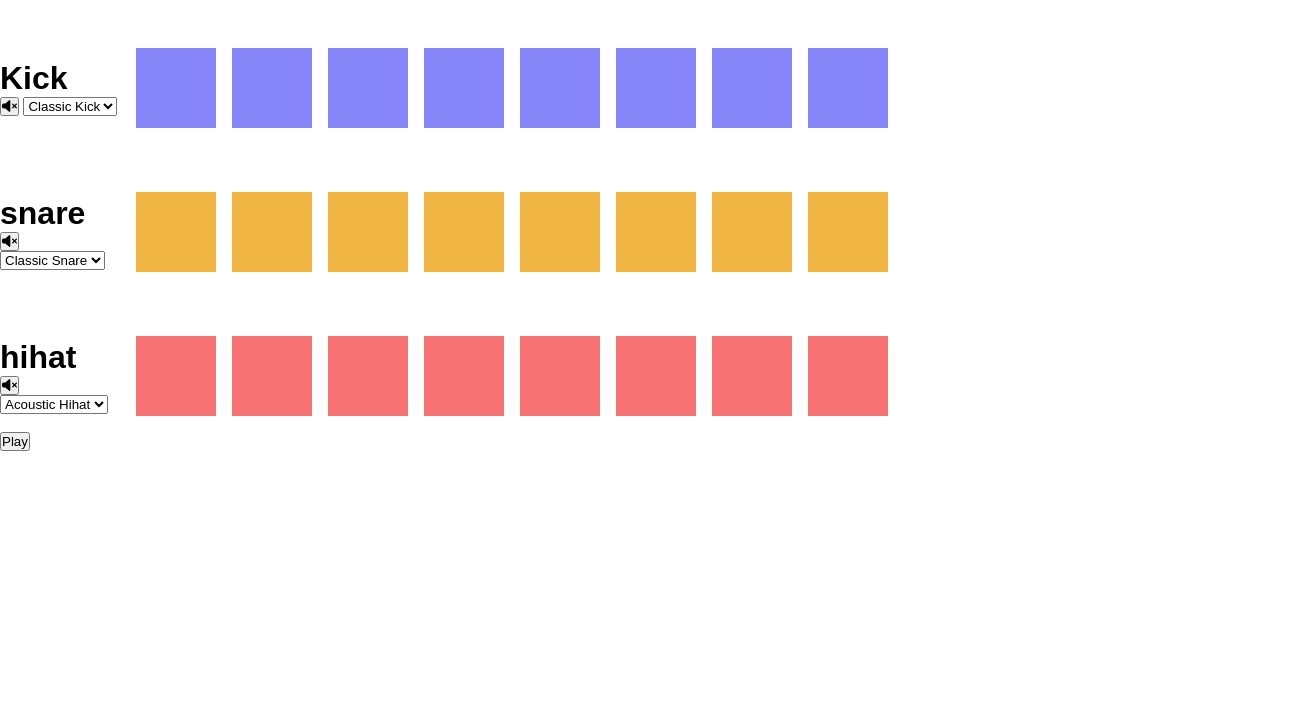
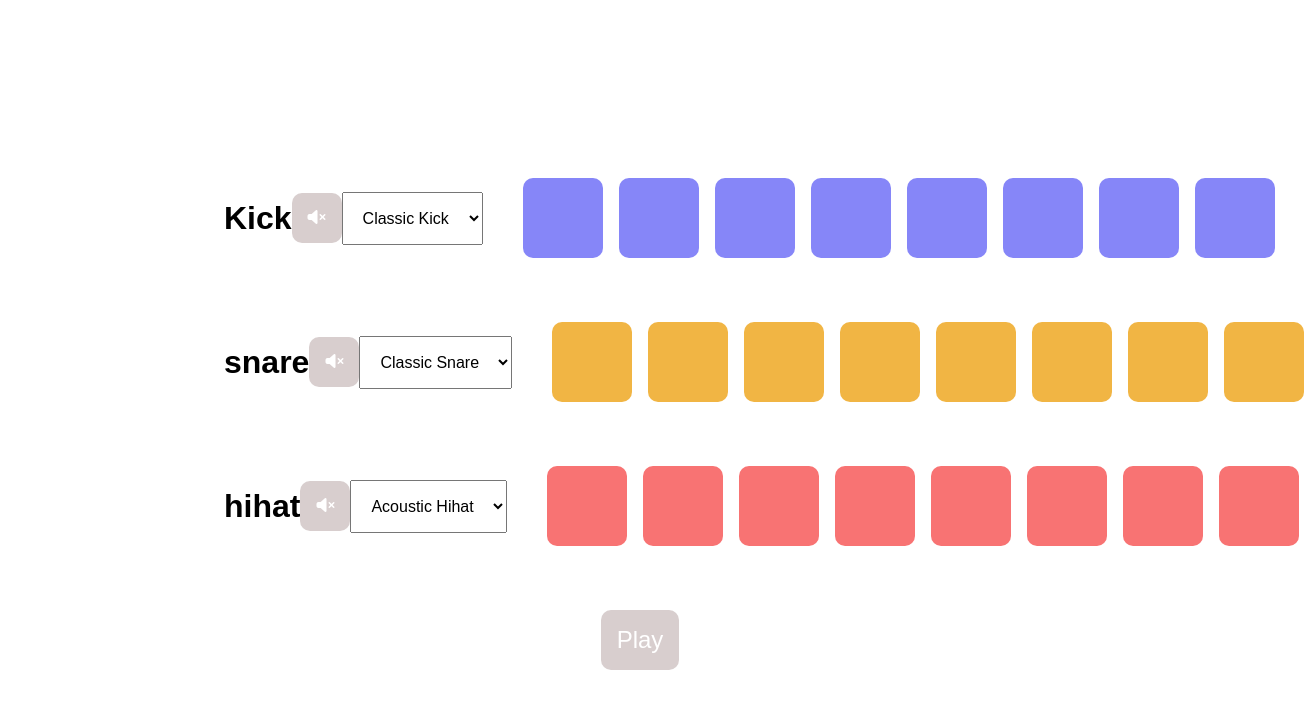
Before and after one commit to mcgidoug/drum-machine, a plain HTML site: page index.html in a window 1280 px wide. Shown: the whole page, 1312 px wide, since content can reach past the window. Drawn offline with Linux system fonts and the light colour scheme.

Commit message:
finished basic styling

```diff
--- a/index.html
+++ b/index.html
@@ -86,9 +86,9 @@
                 <div class="pad hihat-pad b7"></div>
             </div>
         </div>
+        <button class="play">Play</button>
     </div>
-    <!-- CONTROL BUTTONS -->
-    <button class="play">Play</button>
+    <!-- SOUND IMPORTS -->
     <audio class="kick-sound" src="./sounds/kick-classic.wav"></audio>
     <audio class="snare-sound" src="./sounds/snare-acoustic01.wav"></audio>
     <audio class="hihat-sound" src="./sounds/hihat-acoustic01.wav"></audio>
--- a/style.css
+++ b/style.css
@@ -1,9 +1,11 @@
+/* REMOVE DEFAULT STYLES */
 * {
   margin: 0;
   padding: 0;
   box-sizing: border-box;
 }
 
+/* FONT MAIN */
 body {
   font-family: sans-serif;
 }
@@ -13,6 +15,7 @@ svg {
   pointer-events: none;
 }
 
+/* PAD SIZING */
 .kick-pad,
 .snare-pad,
 .hihat-pad {
@@ -22,6 +25,7 @@ svg {
   cursor: pointer;
 }
 
+/* PAD COLORS */
 .kick-pad {
   background: rgb(134, 134, 248);
 }
@@ -34,6 +38,27 @@ svg {
   background: rgb(248, 115, 115);
 }
 
+/* PAD COLORS --- WHEN ACTIVE */
+.kick-pad.active {
+  background: rgb(93, 93, 172);
+}
+.snare-pad.active {
+  background: rgb(168, 126, 48);
+}
+.hihat-pad.active {
+  background: rgb(161, 75, 75);
+}
+
+/* CENTER SEQUENCER */
+.sequencer {
+  display: flex;
+  min-height: 100vh;
+  flex-direction: column;
+  align-items: center;
+  justify-content: center;
+}
+
+/* PAD AND TEXT STYLES */
 .hihat-track,
 .snare-track,
 .kick-track {
@@ -44,8 +69,54 @@ svg {
   margin-top: 2rem;
 }
 
+/* ALIGN PADS */
 .kick,
 .snare,
 .hihat {
   display: flex;
 }
+
+/* ALIGN CONTROL BUTTONS */
+.controls {
+  display: flex;
+  justify-content: space-between;
+  align-items: center;
+  flex: 1;
+  margin: 0rem 2rem;
+}
+
+/* CONTROL BUTTON STYLING */
+.controls button {
+  padding: 1rem;
+  border: none;
+  background: rgb(216, 206, 206);
+  border-radius: 10px;
+  color: white;
+  font-size: 1rem;
+  cursor: pointer;
+  transition: all 0.5s ease;
+}
+
+/* INDIVIDUAL PAD STYLING */
+.pad {
+  transition: all 0.5s ease;
+  border-radius: 10px;
+}
+
+/* PLAY BUTTON */
+.play {
+  padding: 1rem;
+  font-size: 1.5rem;
+  border: none;
+  background: rgb(216, 206, 206);
+  border-radius: 10px;
+  color: white;
+  cursor: pointer;
+  margin-top: 3rem;
+}
+
+/* DRUM SELECTION DROPDOWN STYLING */
+select {
+  padding: 1rem;
+  font-size: 1rem;
+}
```
